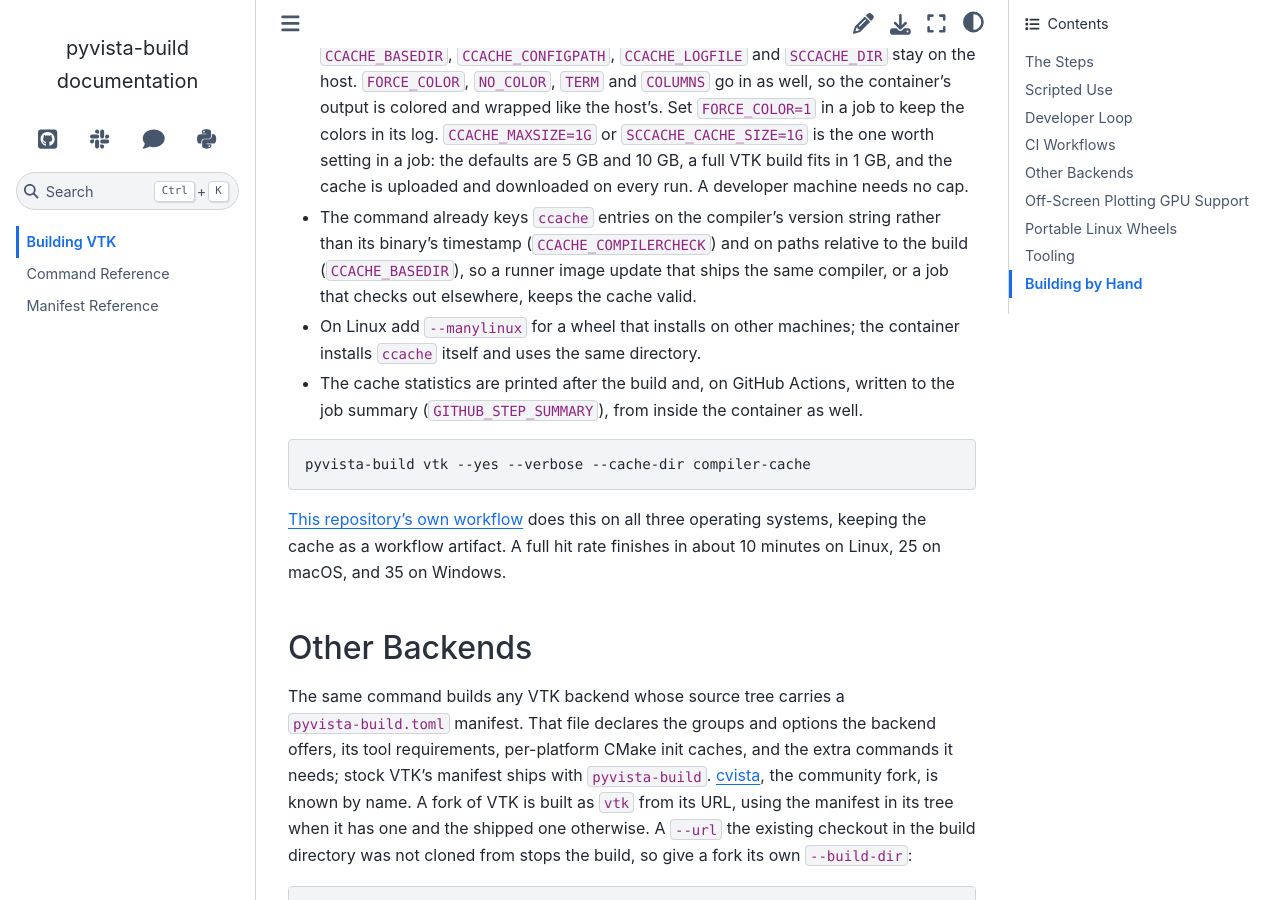
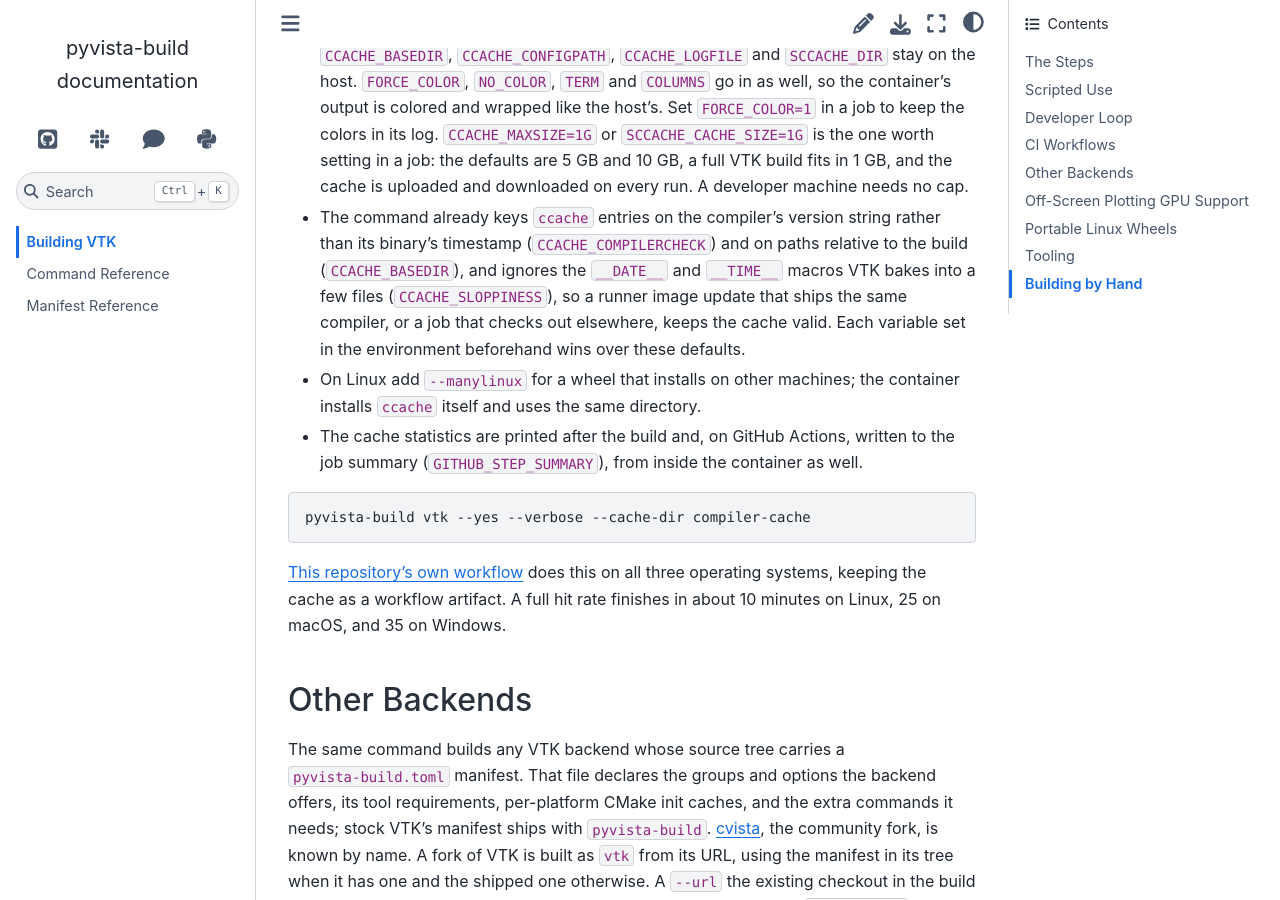
Before and after one commit to pyvista/pyvista-build, a Sphinx documentation site: the page built from doc/building.rst, in a window 1280 px wide and 900 px high, scrolled down 5780 px. Built offline with Sphinx 7.4.7 and the Sphinx Book theme 1.1.4, drawn with Linux system fonts in a browser that asks for light colours.

Commit message:
feat: default CCACHE_SLOPPINESS to time_macros,locale,pch_defines

```diff
--- a/doc/building.rst
+++ b/doc/building.rst
@@ -252,9 +252,11 @@ it short: a warm cache turns a build of hours into minutes.
   uploaded and downloaded on every run. A developer machine needs no cap.
 - The command already keys ``ccache`` entries on the compiler's version
   string rather than its binary's timestamp (``CCACHE_COMPILERCHECK``) and
-  on paths relative to the build (``CCACHE_BASEDIR``), so a runner image
-  update that ships the same compiler, or a job that checks out elsewhere,
-  keeps the cache valid.
+  on paths relative to the build (``CCACHE_BASEDIR``), and ignores the
+  ``__DATE__`` and ``__TIME__`` macros VTK bakes into a few files
+  (``CCACHE_SLOPPINESS``), so a runner image update that ships the same
+  compiler, or a job that checks out elsewhere, keeps the cache valid. Each
+  variable set in the environment beforehand wins over these defaults.
 - On Linux add ``--manylinux`` for a wheel that installs on other
   machines; the container installs ``ccache`` itself and uses the same
   directory.
```
Also changed, not shown: 2 other files.
